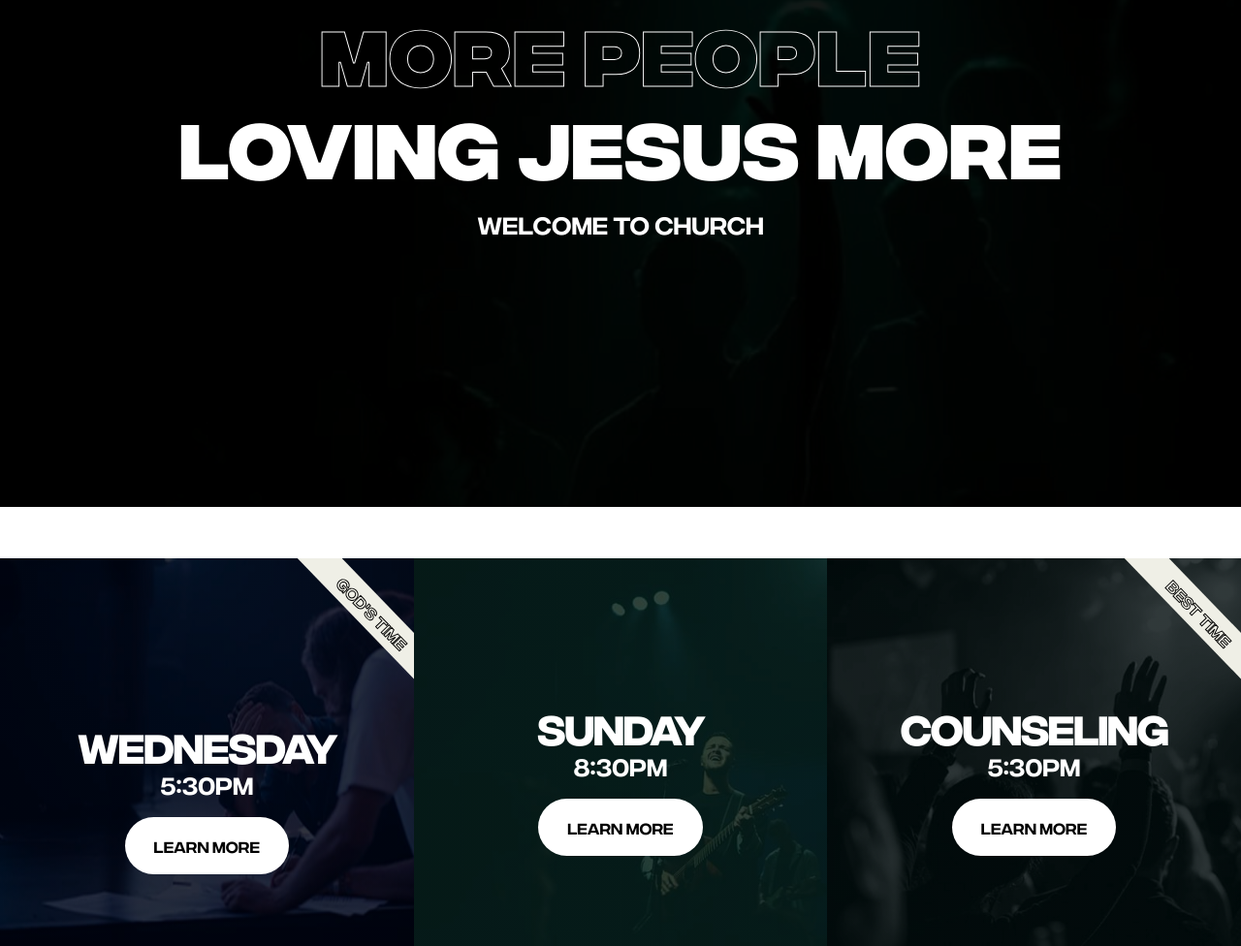
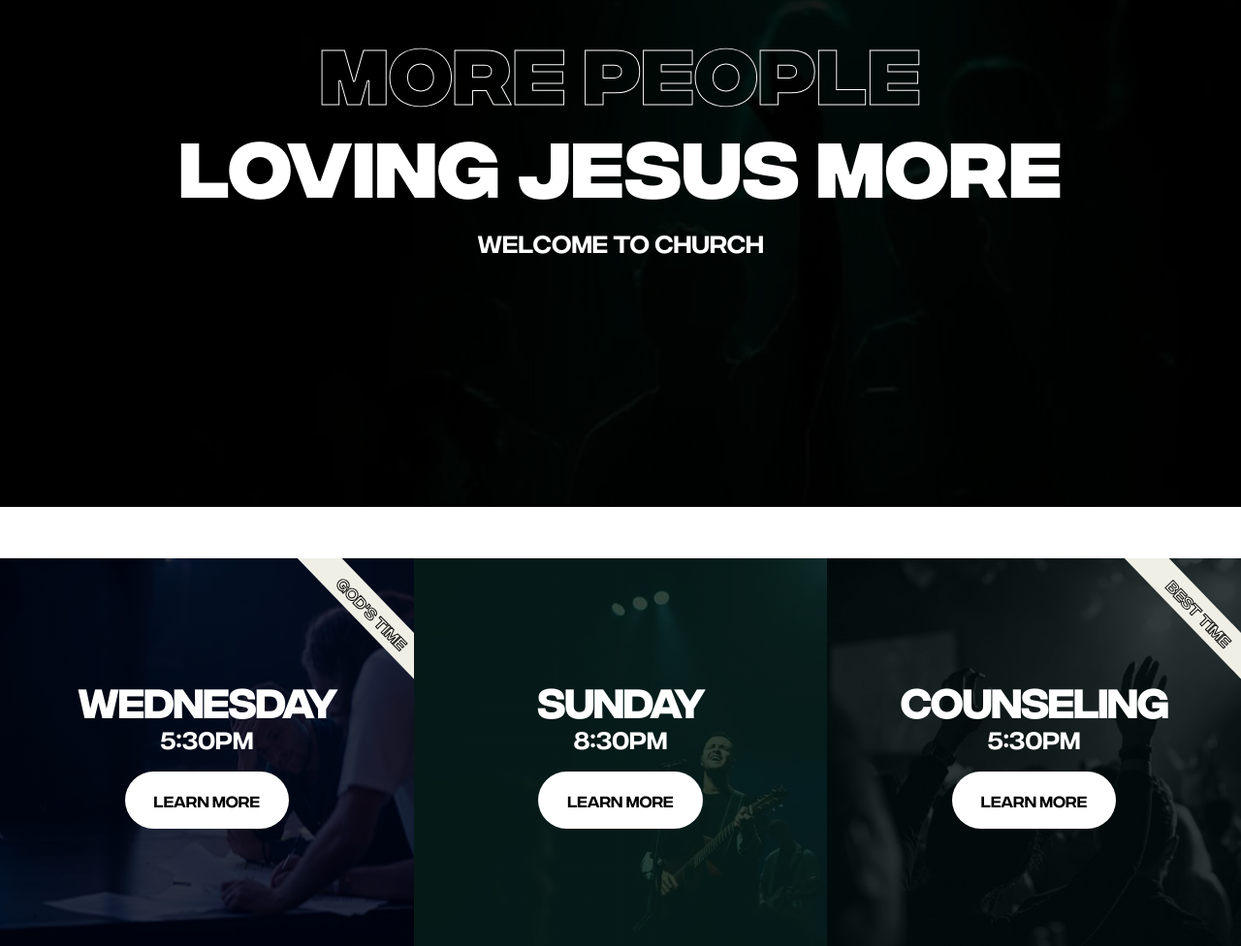
Before and after one commit to designyamah/gofan-pro, a plain HTML site: page index.html in a window 1280 px wide. Shown: the part 237-1213 px from the top of the page at 97% size. Drawn offline with Linux system fonts and the light colour scheme; files whose address does not match are found by name.

Commit message:
responsive

```diff
--- a/css/church.css
+++ b/css/church.css
@@ -123,13 +123,18 @@ button.btn-close {
     min-height: 95vh;
     background-color: #0c0c0b;
     text-align: center;
-    padding-top: 240px;
-    padding-bottom: 240px;
+    /* padding-top: 240px;
+    padding-bottom: 240px; */
     color: white;
     background-image: url(../img/FB_IMG_15478454791156222.jpg);
     background-repeat: no-repeat;
     background-size: cover;
     background-blend-mode: overlay;
+    display: flex;
+    flex-direction: column;
+    align-items: center;
+    justify-content: center;
+
 }
 
 .hero-section h1{
@@ -154,19 +159,14 @@ button.btn-close {
 .hero-section h1:first-child:hover{
     margin-bottom: 0px;
     -webkit-text-fill-color: white;
-
-
 }
-
-
 
 .hero-section p{
     font-size: 25px;
 }
 
-
 .services{
-    overflow: hidden;
+    display: flex;
 }
 
 
@@ -192,10 +192,12 @@ button.btn-close {
     background-size: cover;
     background-repeat: no-repeat;
     text-align: center;
-    padding-top: 150px;
-    float: left;
     position: relative;
     overflow: hidden;
+    display: flex;
+    flex-direction: column;
+    align-items: center;
+    justify-content: center;
 }
 
 .westday h2{
@@ -217,8 +219,10 @@ button.btn-close {
     background-size: cover;
     background-repeat: no-repeat;
     text-align: center;
-    padding-top: 150px;
-    float: left;
+    display: flex;
+    flex-direction: column;
+    align-items: center;
+    justify-content: center;
 }
 
 .sunday h2{
@@ -257,10 +261,12 @@ button.btn-close {
     background-size: cover;
     background-repeat: no-repeat;
     text-align: center;
-    padding-top: 150px;
-    float: left;
     position: relative;
     overflow: hidden;
+    display: flex;
+    flex-direction: column;
+    align-items: center;
+    justify-content: center;
 }
 
 
--- a/css/responsive.css
+++ b/css/responsive.css
@@ -1,3 +1,26 @@
+@media(max-width:768px){
+    header{
+        align-items: center;
+    }
+
+    header nav {
+        gap: 50px;
+    }
+
+    .hero-section {
+        background-position-x: center;
+    }
+
+    .services{
+        flex-direction: column;
+    }
+
+    .westday,.sunday,.counseling{
+        width: 100%;
+    }
+
+}
+
 @media(max-width:500px){
     header{
         align-items: center;
@@ -11,13 +34,9 @@
         display: block;
     }
 
-
     .hero-section {
-        padding-top: 200px;
-        min-height: 70vh;
         background-position-x: center;
-}
-
+    }
 
     .hero-section h1 {
         font-size: 40px;
@@ -26,9 +45,6 @@
 
     .hero-section p {
         font-size: 20px;
-    }
-    .westday,.sunday,.counseling{
-        width: 100%;
     }
 
 
```
